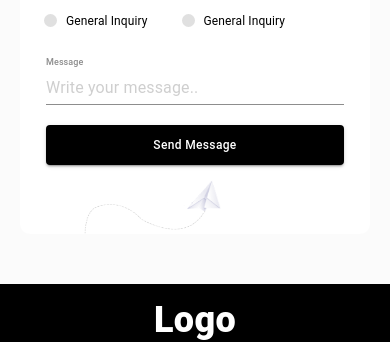
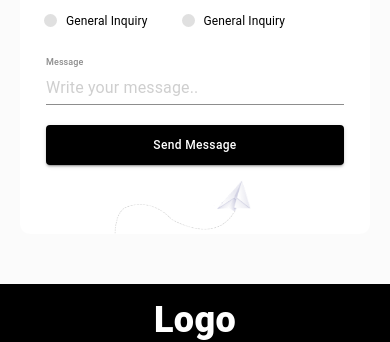
Before and after one commit to khrulenko/mbunity_landing, a React (Create React App) app: page /contact in a window 390 px wide. Shown: the part 980-1322 px from the top of the page. Built offline with nearby package versions, Linux system fonts and the light colour scheme.

Commit message:
improved PlaneImage position

```diff
--- a/src/ui/patterns/ContactForm/index.tsx
+++ b/src/ui/patterns/ContactForm/index.tsx
@@ -15,6 +15,7 @@ import {
   createSelectWrapperStyles,
   createRadioHeaderStyles,
   createRadioGroupWrapperStyles,
+  createButtonImageWrapperStyles,
   createPlaneImageStyles,
 } from './styles';
 import { AnyFunction } from '../../../common/types';
@@ -26,6 +27,7 @@ const FieldsWrapper = styled(Stack)(createFieldsWrapperStyles);
 const SelectWrapper = styled(Stack)(createSelectWrapperStyles);
 const RadioHeader = styled(Typography)(createRadioHeaderStyles);
 const RadioGroupWrapper = styled(RadioGroup)(createRadioGroupWrapperStyles);
+const ButtonImageWrapper = styled(Stack)(createButtonImageWrapperStyles);
 const PlaneImage = styled('img')(createPlaneImageStyles);
 
 const REGEXP_TEXT = /^[a-z]{0,30}$/i;
@@ -146,11 +148,11 @@ const ContactForm = () => {
         placeholder="Write your message.."
       />
 
-      <Button onClick={onSubmit}>
-        <span>Send Message</span>
+      <ButtonImageWrapper>
+        <Button onClick={onSubmit}>Send Message</Button>
 
         <PlaneImage src={image} alt="letter_send" />
-      </Button>
+      </ButtonImageWrapper>
     </FormWrapper>
   );
 };
--- a/src/ui/patterns/ContactForm/styles.ts
+++ b/src/ui/patterns/ContactForm/styles.ts
@@ -71,9 +71,24 @@ const createRadioGroupWrapperStyles: StyleFunction<RadioGroupProps> = ({
   },
 });
 
+const createButtonImageWrapperStyles: StyleFunction<StackProps> = ({
+  theme: {
+    breakpoints: { down },
+  },
+}) => ({
+  position: 'relative',
+  alignSelf: 'end',
+  width: '100%',
+  maxWidth: '214px',
+
+  [down('md')]: {
+    maxWidth: '100%',
+  },
+});
+
 const createPlaneImageStyles: StyleFunction<{}> = ({
   theme: {
-    breakpoints: { down },
+    breakpoints: { down, between },
   },
 }) => ({
   position: 'absolute',
@@ -84,7 +99,7 @@ const createPlaneImageStyles: StyleFunction<{}> = ({
   height: '237px',
 
   [down('md')]: {
-    left: '0%',
+    left: '10%',
 
     width: '190px',
     height: '120px',
@@ -97,5 +112,6 @@ export {
   createSelectWrapperStyles,
   createRadioHeaderStyles,
   createRadioGroupWrapperStyles,
+  createButtonImageWrapperStyles,
   createPlaneImageStyles,
 };
--- a/src/ui/theme/MuiComponents/MuiButton.ts
+++ b/src/ui/theme/MuiComponents/MuiButton.ts
@@ -52,6 +52,8 @@ const MuiButton = {
         textTransform: 'capitalize',
         backgroundColor: 'black',
 
+        zIndex: '1',
+
         ':hover': {
           backgroundColor: 'grey',
         },
```
